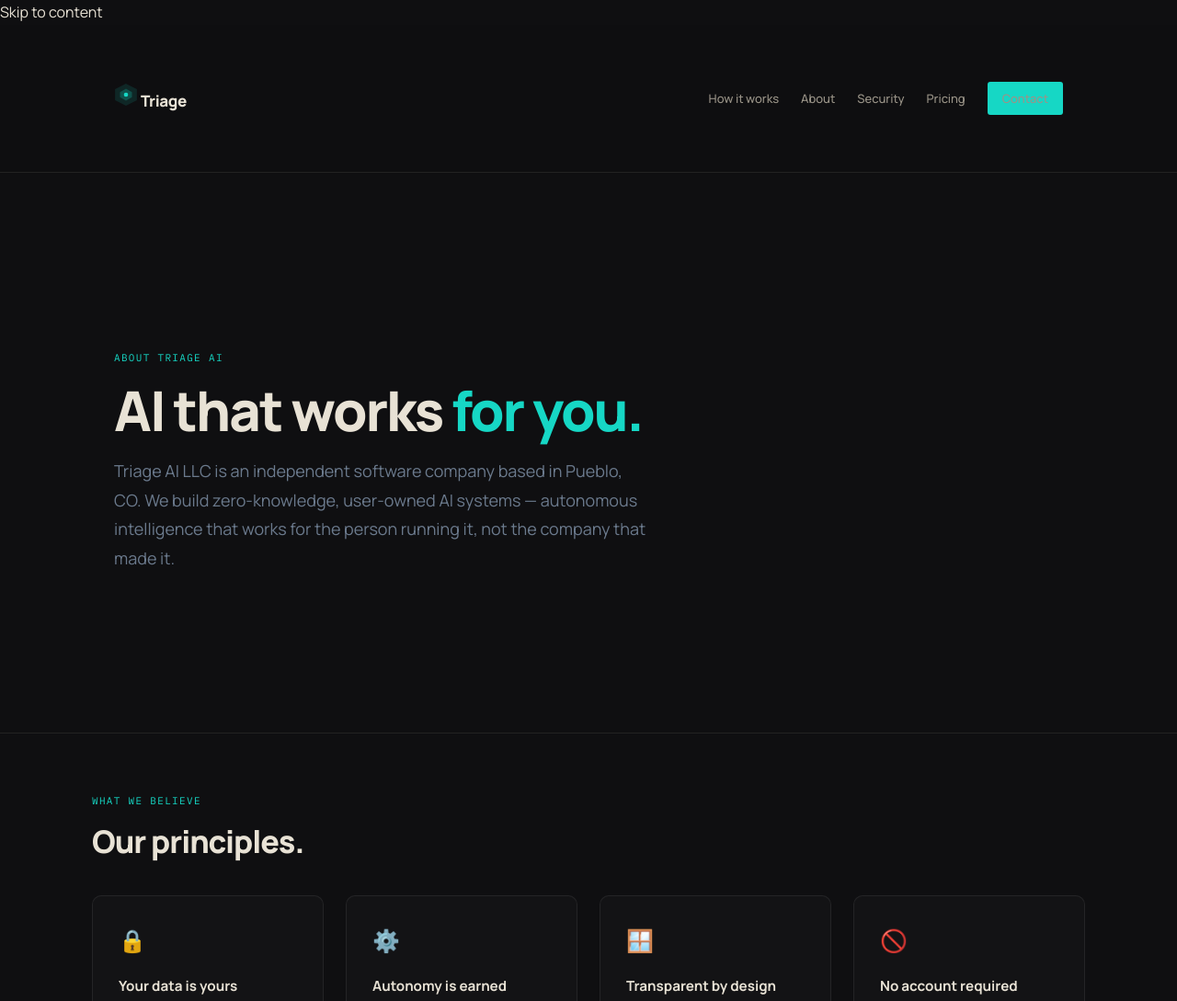
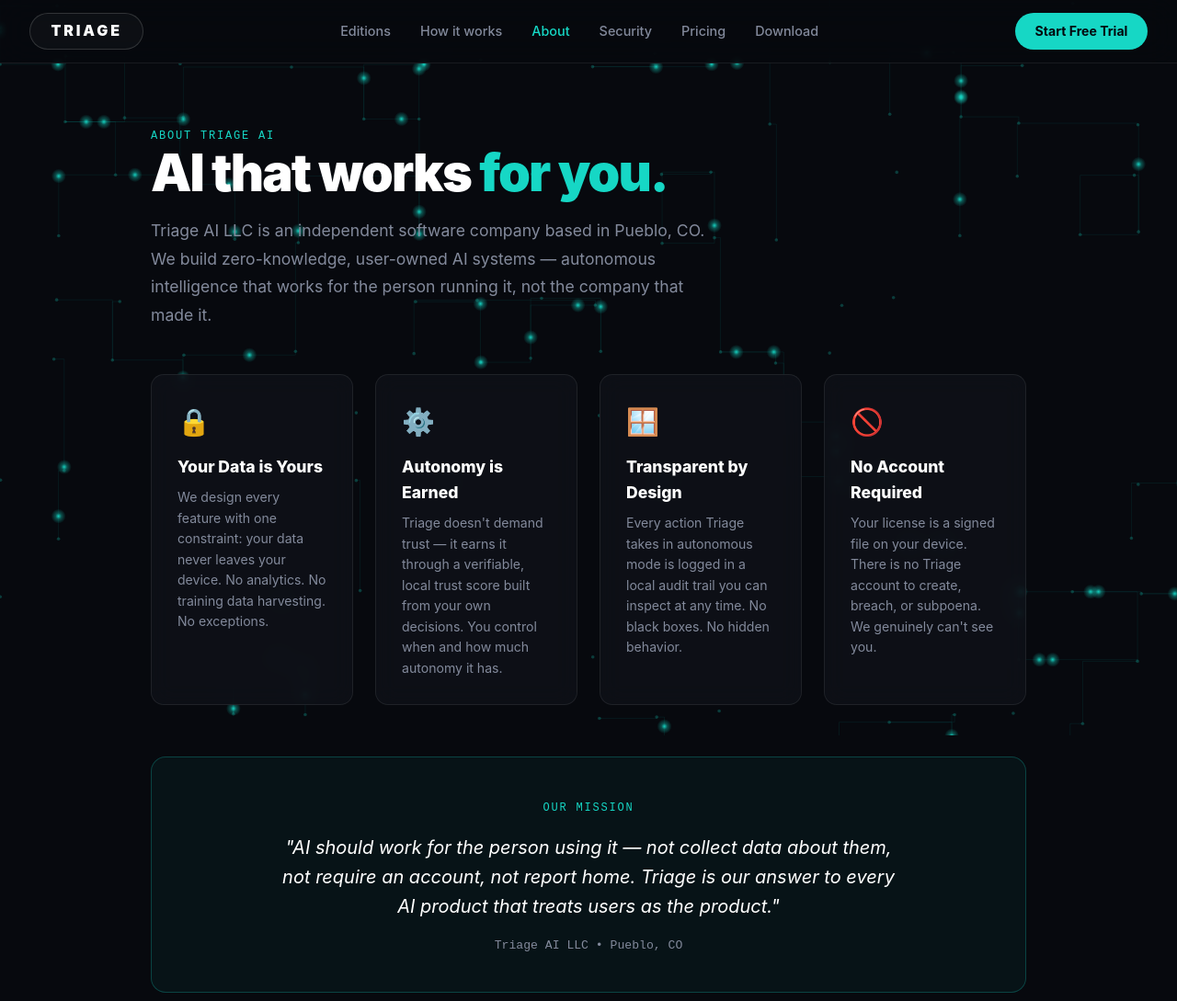
Before and after one commit to hoonanigans13-del/TriageAi.cc, a website: page about/index.html in a window 1280 px wide. Shown: the top 1089 px of the page at 92% size. Drawn offline with Linux system fonts and the light colour scheme.

Commit message:
docs: update about page with flowing circuitry background and brand styling

```diff
--- a/about/index.html
+++ b/about/index.html
@@ -3,113 +3,231 @@
 <head>
   <meta charset="UTF-8">
   <meta name="viewport" content="width=device-width,initial-scale=1">
-  <title>About Triage AI — Zero-Knowledge AI, Built in Pueblo, CO</title>
-  <meta name="description" content="Triage AI LLC is building user-owned AI systems — autonomous intelligence that works for you, with your data never leaving your hands.">
+  <title>About Triage AI — Zero-Knowledge On-Device AI</title>
+  <meta name="description" content="Triage AI LLC is an independent software company based in Pueblo, CO. We build user-owned, zero-knowledge AI systems where your data never leaves your device.">
   <link rel="stylesheet" href="/styles.css">
   <link rel="icon" type="image/svg+xml" href="/favicon.svg">
   <style>
-    .about-hero{padding:7rem 0 4rem}
-    .about-hero .lead{max-width:580px}
-    .val-grid{display:grid;grid-template-columns:repeat(auto-fit,minmax(220px,1fr));gap:1.5rem;margin-top:2.5rem}
-    .val{padding:1.75rem;border:1px solid rgba(255,255,255,.07);border-radius:10px;background:rgba(255,255,255,.02)}
-    .val-ico{font-size:1.5rem;margin-bottom:1rem}
-    .val h3{font-size:.95rem;font-weight:700;margin-bottom:.5rem}
-    .val p{font-size:.86rem;color:rgba(255,255,255,.52);line-height:1.6}
-    .mission-band{padding:5rem 0;text-align:center;background:rgba(22,215,197,.03);border-top:1px solid rgba(255,255,255,.07);border-bottom:1px solid rgba(255,255,255,.07)}
-    .mission-band blockquote{font-size:1.35rem;font-weight:300;line-height:1.6;max-width:640px;margin:1.5rem auto 0;color:rgba(255,255,255,.8);font-style:italic}
-    .mission-band blockquote em{font-style:normal;color:#16D7C5}
-    .contact-sect{padding:4rem 0;text-align:center}
-    .contact-sect .lead{max-width:520px;margin:0 auto 2rem}
-    .acts{display:flex;gap:1rem;flex-wrap:wrap;margin-top:2rem;justify-content:center}
+    :root {
+      --bg: #07090e;
+      --card-bg: rgba(15, 17, 24, 0.85);
+      --card-border: rgba(255, 255, 255, 0.08);
+      --accent: #16D7C5;
+      --text: #f0ede6;
+      --muted: #838a9c;
+    }
+    * { margin: 0; padding: 0; box-sizing: border-box; }
+    body {
+      background: var(--bg);
+      color: var(--text);
+      font-family: 'Inter', system-ui, sans-serif;
+      line-height: 1.6;
+      overflow-x: hidden;
+    }
+
+    canvas#circuit-bg {
+      position: fixed;
+      top: 0;
+      left: 0;
+      width: 100vw;
+      height: 100vh;
+      pointer-events: none;
+      z-index: 1;
+    }
+
+    header.nav-header {
+      position: sticky;
+      top: 0;
+      z-index: 100;
+      background: rgba(7, 9, 14, 0.85);
+      backdrop-filter: blur(16px);
+      border-bottom: 1px solid var(--card-border);
+      padding: 0.85rem 2rem;
+    }
+    .nav-wrap { max-width: 1280px; margin: 0 auto; display: flex; align-items: center; justify-content: space-between; }
+    .brand-pill { border: 1px solid rgba(255, 255, 255, 0.15); border-radius: 999px; padding: 0.4rem 1.4rem; font-weight: 900; letter-spacing: 0.18em; font-size: 1rem; color: #fff; text-decoration: none; background: rgba(255, 255, 255, 0.03); }
+    .nav-links { display: flex; gap: 2rem; align-items: center; }
+    .nav-links a { color: var(--muted); text-decoration: none; font-size: 0.9rem; font-weight: 500; }
+    .nav-links a:hover, .nav-links a.active { color: var(--accent); }
+    .btn-trial { background: var(--accent); color: #04080e; font-weight: 700; font-size: 0.88rem; border: none; border-radius: 999px; padding: 0.55rem 1.35rem; text-decoration: none; }
+
+    main.page-main { position: relative; z-index: 2; max-width: 1000px; margin: 0 auto; padding: 4rem 1.5rem 6rem; }
+    .kicker { font-family: monospace; font-size: 0.75rem; color: var(--accent); letter-spacing: 0.15em; text-transform: uppercase; margin-bottom: 0.5rem; }
+    .h1 { font-size: clamp(2.2rem, 5vw, 3.5rem); font-weight: 900; color: #fff; line-height: 1.1; margin-bottom: 1rem; }
+    .lead { font-size: 1.1rem; color: var(--muted); max-width: 620px; margin-bottom: 3rem; }
+
+    .val-grid { display: grid; grid-template-columns: repeat(auto-fit, minmax(220px, 1fr)); gap: 1.5rem; margin-top: 2.5rem; }
+    .val-card { background: var(--card-bg); border: 1px solid var(--card-border); border-radius: 14px; padding: 1.75rem; backdrop-filter: blur(12px); }
+    .val-card .icon { font-size: 1.8rem; margin-bottom: 0.75rem; }
+    .val-card h3 { font-size: 1.1rem; font-weight: 800; color: #fff; margin-bottom: 0.5rem; }
+    .val-card p { font-size: 0.88rem; color: var(--muted); line-height: 1.6; }
+
+    .mission-box { background: rgba(22, 215, 197, 0.05); border: 1px solid rgba(22, 215, 197, 0.25); border-radius: 16px; padding: 2.5rem; margin-top: 3.5rem; text-align: center; }
+    .mission-box blockquote { font-size: 1.25rem; font-style: italic; color: #fff; max-width: 680px; margin: 1rem auto; line-height: 1.6; }
+
+    footer { border-top: 1px solid var(--card-border); padding: 2.5rem 1.5rem; text-align: center; font-size: 0.82rem; color: var(--muted); position: relative; z-index: 2; }
+    footer nav { display: flex; gap: 1.5rem; justify-content: center; margin-top: 0.75rem; }
+    footer nav a { color: var(--accent); text-decoration: none; }
   </style>
 </head>
 <body>
-  <a class="skip" href="#main">Skip to content</a>
-  <header class="site-header">
-    <div class="hdr wrap">
-      <a href="/" class="logo">
-        <svg width="26" height="26" viewBox="0 0 28 28" fill="none" aria-hidden="true">
-          <path d="M14 2L26 8V20L14 26L2 20V8L14 2Z" fill="#16D7C5" opacity=".12" stroke="#16D7C5" stroke-width="1.5"/>
-          <path d="M14 7L21 11V17L14 21L7 17V11L14 7Z" fill="#16D7C5" opacity=".25"/>
-          <circle cx="14" cy="14" r="2.5" fill="#16D7C5"/>
-        </svg>
-        Triage
-      </a>
-      <nav class="nav" aria-label="Primary">
+
+  <canvas id="circuit-bg"></canvas>
+
+  <header class="nav-header">
+    <div class="nav-wrap">
+      <a href="/" class="brand-pill">TRIAGE</a>
+      <nav class="nav-links">
+        <a href="/#editions">Editions</a>
         <a href="/how-it-works/">How it works</a>
-        <a href="/about/" aria-current="page">About</a>
+        <a href="/about/" class="active">About</a>
         <a href="/security/">Security</a>
         <a href="/pricing/">Pricing</a>
-        <a href="mailto:triageaiinbox@gmail.com" class="btn-nav">Contact</a>
+        <a href="/download/">Download</a>
       </nav>
+      <a href="/download/" class="btn-trial">Start Free Trial</a>
     </div>
   </header>
-  <main id="main">
-    <section class="about-hero">
-      <div class="wrap">
-        <p class="eyebrow">About Triage AI</p>
-        <h1 class="h1">AI that works <em style="font-style:normal;color:#16D7C5">for you.</em></h1>
+
+  <main class="page-main">
+    <span class="kicker">ABOUT TRIAGE AI</span>
+    <h1 class="h1">AI that works <span style="color: var(--accent);">for you.</span></h1>
     <p class="lead">Triage AI LLC is an independent software company based in Pueblo, CO. We build zero-knowledge, user-owned AI systems — autonomous intelligence that works for the person running it, not the company that made it.</p>
-      </div>
-    </section>
-    <hr class="divider">
-    <section class="wrap" style="padding:4rem 0">
-      <p class="eyebrow">What we believe</p>
-      <h2 class="h2">Our principles.</h2>
+
     <div class="val-grid">
-        <div class="val">
-          <div class="val-ico">🔒</div>
-          <h3>Your data is yours</h3>
+      <div class="val-card">
+        <div class="icon">🔒</div>
+        <h3>Your Data is Yours</h3>
         <p>We design every feature with one constraint: your data never leaves your device. No analytics. No training data harvesting. No exceptions.</p>
       </div>
-        <div class="val">
-          <div class="val-ico">⚙️</div>
-          <h3>Autonomy is earned</h3>
+      <div class="val-card">
+        <div class="icon">⚙️</div>
+        <h3>Autonomy is Earned</h3>
         <p>Triage doesn't demand trust — it earns it through a verifiable, local trust score built from your own decisions. You control when and how much autonomy it has.</p>
       </div>
-        <div class="val">
-          <div class="val-ico">🪟</div>
-          <h3>Transparent by design</h3>
+      <div class="val-card">
+        <div class="icon">🪟</div>
+        <h3>Transparent by Design</h3>
         <p>Every action Triage takes in autonomous mode is logged in a local audit trail you can inspect at any time. No black boxes. No hidden behavior.</p>
       </div>
-        <div class="val">
-          <div class="val-ico">🚫</div>
-          <h3>No account required</h3>
+      <div class="val-card">
+        <div class="icon">🚫</div>
+        <h3>No Account Required</h3>
         <p>Your license is a signed file on your device. There is no Triage account to create, breach, or subpoena. We genuinely can't see you.</p>
       </div>
     </div>
-    </section>
-    <section class="mission-band">
-      <div class="wrap">
-        <p class="eyebrow">Our mission</p>
-        <h2 class="h2">Why we built Triage.</h2>
+
+    <div class="mission-box">
+      <span class="kicker">OUR MISSION</span>
       <blockquote>
-          "AI should work <em>for</em> the person using it — not collect data about them, not require an account, not report home. Triage is our answer to every AI product that treats users as the product."
+        "AI should work for the person using it — not collect data about them, not require an account, not report home. Triage is our answer to every AI product that treats users as the product."
       </blockquote>
-        <p style="margin-top:1.5rem;font-size:.84rem;color:rgba(255,255,255,.3)">Triage AI LLC &mdash; Pueblo, CO</p>
+      <p style="font-size: 0.82rem; color: var(--muted); margin-top: 1rem; font-family: monospace;">Triage AI LLC &bull; Pueblo, CO</p>
     </div>
-    </section>
-    <section class="contact-sect">
-      <div class="wrap">
-        <p class="eyebrow">Get in touch</p>
-        <h2 class="h2">We'd love to hear from you.</h2>
-        <p class="lead">Questions, early access requests, press inquiries, or just want to say hi — reach out directly.</p>
-        <div class="acts">
-          <a href="mailto:triageaiinbox@gmail.com" class="btn btn-p">Email us</a>
-          <a href="/download/" class="btn btn-g">Download Triage</a>
-        </div>
-      </div>
-    </section>
   </main>
-  <footer class="site-footer">
-    <div class="ftr wrap">
+
+  <footer>
     <p>&copy; 2026 Triage AI LLC &mdash; Built in Pueblo, CO.</p>
-      <nav aria-label="Footer">
+    <nav>
       <a href="/privacy/">Privacy</a>
       <a href="/terms/">Terms</a>
       <a href="/security/">Security</a>
+      <a href="/pricing/">Pricing</a>
     </nav>
-    </div>
   </footer>
+
+  <script>
+  (function(){
+    const canvas = document.getElementById('circuit-bg');
+    const ctx = canvas.getContext('2d');
+    let W, H, nodes = [], segs = [], particles = [];
+
+    function resize(){ W = canvas.width = window.innerWidth; H = canvas.height = window.innerHeight; }
+
+    function init(){
+      resize(); nodes = []; segs = []; particles = [];
+      const gx = 65, gy = 65;
+      const cols = Math.ceil(W / gx) + 1;
+      const rows = Math.ceil(H / gy) + 1;
+
+      for(let r = 0; r < rows; r++){
+        for(let c = 0; c < cols; c++){
+          if(Math.random() < 0.42){
+            nodes.push({ x: c * gx + (Math.random() - 0.5) * 16, y: r * gy + (Math.random() - 0.5) * 16 });
+          }
+        }
+      }
+
+      for(let i = 0; i < nodes.length; i++){
+        for(let j = i + 1; j < nodes.length; j++){
+          const dx = nodes[j].x - nodes[i].x;
+          const dy = nodes[j].y - nodes[i].y;
+          const dist = Math.hypot(dx, dy);
+          if(dist < 130 && Math.random() < 0.35){
+            segs.push({ a: nodes[i], b: nodes[j], mx: nodes[j].x, my: nodes[i].y });
+          }
+        }
+      }
+
+      const particleCount = Math.min(segs.length, 75);
+      for(let k = 0; k < particleCount; k++){
+        const s = segs[Math.floor(Math.random() * segs.length)];
+        particles.push({ seg: s, t: Math.random(), speed: (0.001 + Math.random() * 0.0018) * (Math.random() < 0.5 ? 1 : -1) });
+      }
+    }
+
+    function ptOnSeg(s, t){
+      const l1 = Math.hypot(s.mx - s.a.x, s.my - s.a.y);
+      const l2 = Math.hypot(s.b.x - s.mx, s.b.y - s.my);
+      const tot = l1 + l2 || 1;
+      const d = t * tot;
+      if(d <= l1){ const u = l1 ? d / l1 : 0; return { x: s.a.x + (s.mx - s.a.x) * u, y: s.a.y + (s.my - s.a.y) * u }; }
+      const u = l2 ? (d - l1) / l2 : 0;
+      return { x: s.mx + (s.b.x - s.mx) * u, y: s.my + (s.b.y - s.my) * u };
+    }
+
+    function draw(){
+      ctx.clearRect(0, 0, W, H);
+      ctx.lineWidth = 1;
+
+      segs.forEach(s => {
+        ctx.strokeStyle = 'rgba(22, 215, 197, 0.08)';
+        ctx.beginPath();
+        ctx.moveTo(s.a.x, s.a.y);
+        ctx.lineTo(s.mx, s.my);
+        ctx.lineTo(s.b.x, s.b.y);
+        ctx.stroke();
+      });
+
+      nodes.forEach(n => {
+        ctx.beginPath();
+        ctx.arc(n.x, n.y, 1.8, 0, Math.PI * 2);
+        ctx.fillStyle = 'rgba(22, 215, 197, 0.25)';
+        ctx.fill();
+      });
+
+      particles.forEach(p => {
+        p.t += p.speed;
+        if(p.t > 1) p.t = 0;
+        if(p.t < 0) p.t = 1;
+        const pt = ptOnSeg(p.seg, p.t);
+        const g = ctx.createRadialGradient(pt.x, pt.y, 0, pt.x, pt.y, 8);
+        g.addColorStop(0, 'rgba(22, 215, 197, 0.95)');
+        g.addColorStop(0.4, 'rgba(22, 215, 197, 0.35)');
+        g.addColorStop(1, 'rgba(22, 215, 197, 0)');
+        ctx.beginPath();
+        ctx.arc(pt.x, pt.y, 8, 0, Math.PI * 2);
+        ctx.fillStyle = g;
+        ctx.fill();
+      });
+
+      requestAnimationFrame(draw);
+    }
+
+    window.addEventListener('resize', init);
+    init();
+    draw();
+  })();
+  </script>
 </body>
 </html>
```
Lines whose indentation alone changed are shown as unchanged.
